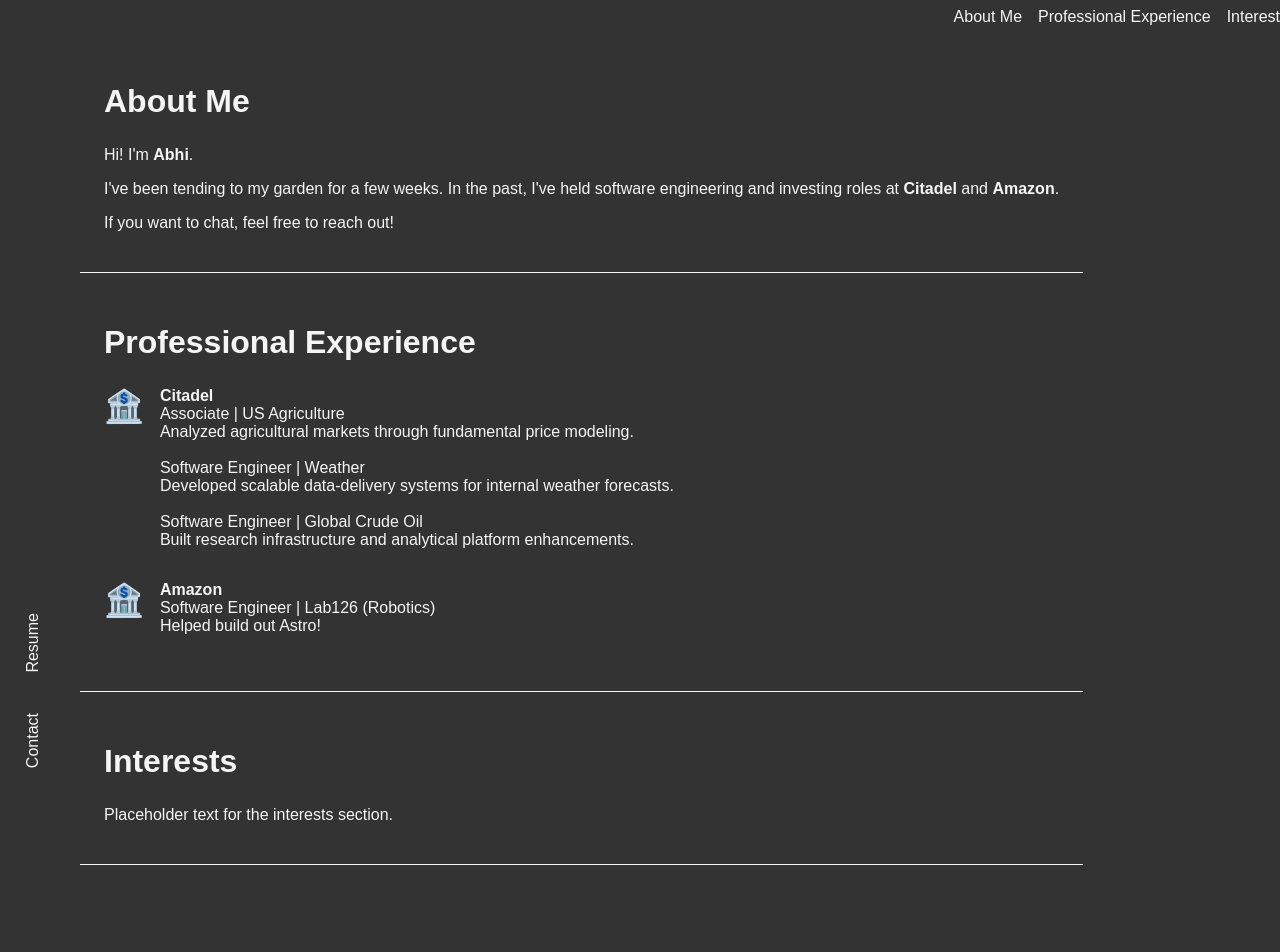
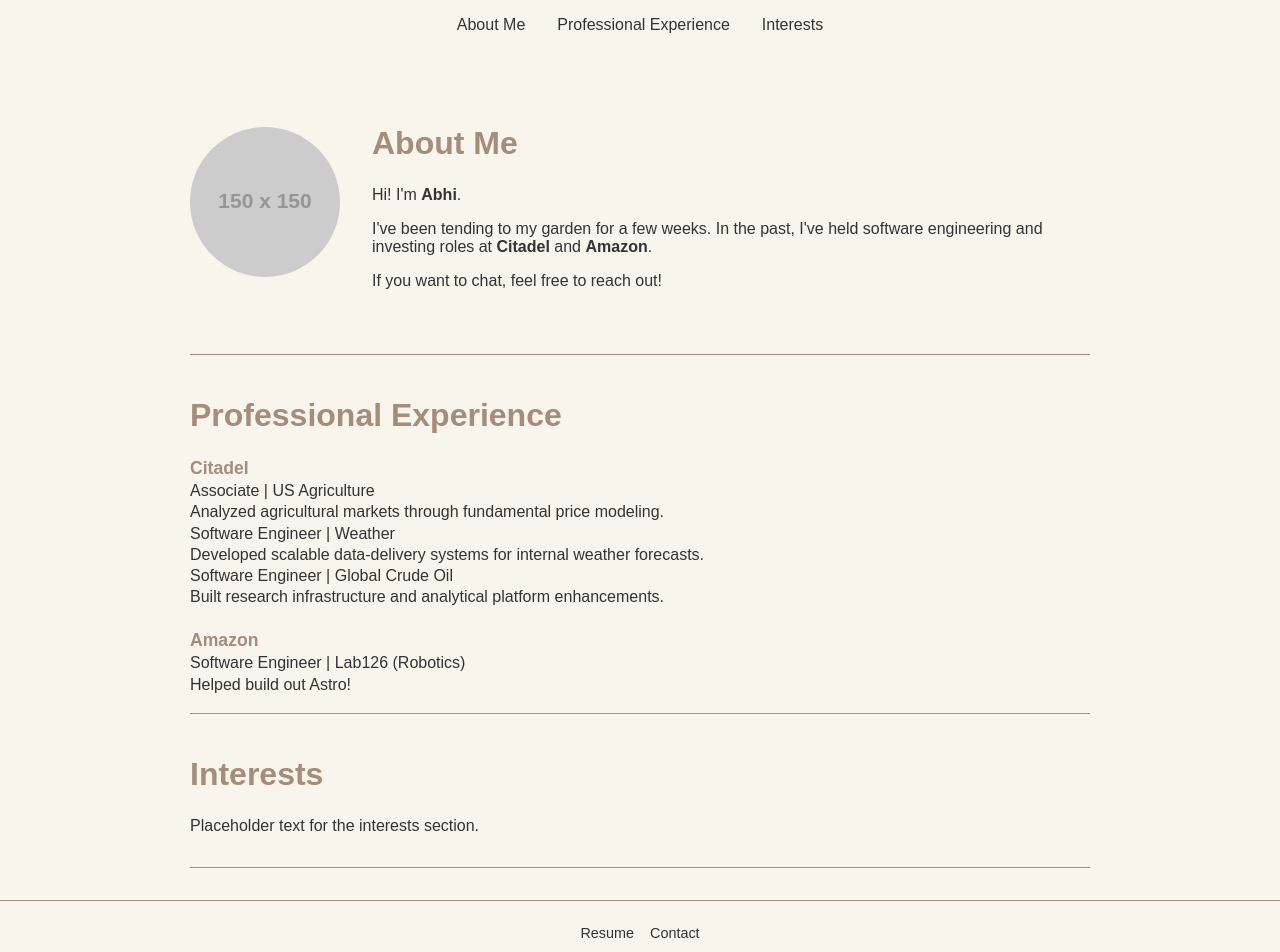
Before and after one commit to abhianand1999/abhianand1999.github.io, a React (Vite) app: page / in a window 1280 px wide. Shown: the top 952 px of the page. Before the commit the page ends 865 px from the top, so only its background shows below. Built offline with nearby package versions, Linux system fonts and the light colour scheme.

Commit message:
Cleanup and minimialization

```diff
--- a/src/app.jsx
+++ b/src/app.jsx
@@ -1,22 +1,20 @@
 import React from 'react';
 import TopNav from './components/TopNav';
-import SideNav from './components/SideNav';
 import About from './components/About';
 import Experience from './components/Experience';
 import Interests from './components/Interests';
+import Footer from './components/Footer';
 
 function App() {
   return (
     <div className="App">
       <TopNav />
-      <div className="main-content">
-        <SideNav />
-        <main>
-          <About />
-          <Experience />
-          <Interests />
-        </main>
-      </div>
+      <main>
+        <About />
+        <Experience />
+        <Interests />
+      </main>
+      <Footer />
     </div>
   );
 }
--- a/src/components/About.jsx
+++ b/src/components/About.jsx
@@ -2,7 +2,9 @@ import React from 'react';
 
 function About() {
   return (
-    <section id="about">
+    <section id="about" className="about-section">
+      <img src="https://via.placeholder.com/150" alt="Placeholder" className="profile-pic" />
+      <div className="about-content">
         <h2>About Me</h2>
         <p>
           Hi! I'm <strong>Abhi</strong>.
@@ -13,6 +15,7 @@ function About() {
         <p>
           If you want to chat, feel free to reach out!
         </p>
+      </div>
     </section>
   );
 }
--- a/src/components/Experience.jsx
+++ b/src/components/Experience.jsx
@@ -2,26 +2,22 @@ import React from 'react';
 
 function Experience() {
   return (
-    <section id="experience">
+    <section id="experience" className="experience-section">
       <h2>Professional Experience</h2>
       <div className="experience-item">
-        <span className="experience-icon">🏦</span>
         <div className="experience-details">
-          <p><strong>Citadel</strong></p>
+          <p className="experience-company"><strong>Citadel</strong></p>
           <p>Associate | US Agriculture</p>
           <p>Analyzed agricultural markets through fundamental price modeling.</p>
-          <br></br>
           <p>Software Engineer | Weather</p>
           <p>Developed scalable data-delivery systems for internal weather forecasts.</p>
-          <br></br>
           <p>Software Engineer | Global Crude Oil</p>
           <p>Built research infrastructure and analytical platform enhancements.</p>
         </div>
       </div>
       <div className="experience-item">
-        <span className="experience-icon">🏦</span>
         <div className="experience-details">
-          <p><strong>Amazon</strong></p>
+          <p className="experience-company"><strong>Amazon</strong></p>
           <p>Software Engineer | Lab126 (Robotics)</p>
           <p>Helped build out Astro!</p>
         </div>
--- a/src/components/SideNav.jsx
+++ b/src/components/Footer.jsx
@@ -1,12 +1,12 @@
 import React from 'react';
 
-function SideNav() {
+function Footer() {
   return (
-    <nav className="side-nav">
+    <footer className="footer">
       <a href="assets/Abhi's Resume.pdf" target="_blank" rel="noopener noreferrer">Resume</a>
       <a href="mailto:abhinavanand@berkeley.edu">Contact</a>
-    </nav>
+    </footer>
   );
 }
 
-export default SideNav;
+export default Footer;
--- a/src/components/Interests.jsx
+++ b/src/components/Interests.jsx
@@ -2,7 +2,7 @@ import React from 'react';
 
 function Interests() {
   return (
-    <section id="interests">
+    <section id="interests" className="interests-section">
       <h2>Interests</h2>
       <p>Placeholder text for the interests section.</p>
     </section>
--- a/src/style.css
+++ b/src/style.css
@@ -1,7 +1,7 @@
 :root {
-  --background-color: #333333;
-  --text-color: #F5F5F5;
-  --primary-color: #F5F5F5;
+  --background-color: #F8F5EC; /* Light beige */
+  --text-color: #333333; /* Dark gray */
+  --primary-color: #A68C7A; /* Muted brown/beige */
 }
 
 body {
@@ -19,13 +19,9 @@ body {
 }
 
 .top-nav {
-  position: fixed;
-  top: 0;
-  left: 0;
-  width: 100%;
   display: flex;
-  justify-content: flex-end; /* Right-align */
-  padding: 0.5rem 1rem; /* Tighter padding */
+  justify-content: center;
+  padding: 1rem 0;
   background-color: var(--background-color);
   z-index: 10;
 }
@@ -33,8 +29,9 @@ body {
 .top-nav a {
   color: var(--text-color);
   text-decoration: none;
-  margin: 0 0.5rem; /* Tighter margin */
-  font-size: 1rem; /* Slightly smaller font for tightness */
+  margin: 0 1rem;
+  font-size: 1rem;
+  transition: color 0.3s ease;
 }
 
 .top-nav a:hover {
@@ -72,9 +69,9 @@ body {
 }
 
 main {
-  padding-top: 2rem;
-  padding-left: 5rem;
-  padding-right: 5rem;
+  padding-top: 0rem;
+  max-width: 900px;
+  margin: 0 auto;
 }
 
 .main-content {
@@ -82,25 +79,99 @@ main {
 }
 
 section {
-  padding: 1.5rem;
+  padding: 1rem 0;
   border-bottom: 1px solid var(--primary-color);
+}
+
+.experience-section {
+  border-bottom: 1px solid var(--primary-color);
+}
+
+.experience-item {
+  margin-bottom: 1.5rem;
+}
+
+.experience-item:last-child {
+  margin-bottom: 0;
+}
+
+.experience-company {
+  font-size: 1.1em;
+  margin-bottom: 0.5rem;
+  color: var(--primary-color);
+}
+
+.experience-details p {
+  margin: 0.2rem 0;
 }
 
 h2 {
   font-size: 2rem;
   color: var(--primary-color);
+  margin-bottom: 1.5rem;
 }
 
-.experience-item {
-  display: flex;
-  margin-bottom: 2rem;
+.interests-section {
+  border-bottom: 1px solid var(--primary-color);
 }
 
-.experience-icon {
-  font-size: 2rem;
-  margin-right: 1rem;
+.about-section {
+  display: flex;
+  align-items: center;
+  gap: 2rem;
+  padding: 3rem 0; /* Add more vertical padding for breathing room */
 }
 
-.experience-details p {
-  margin: 0;
+.profile-pic {
+  width: 150px;
+  height: 150px;
+  border-radius: 50%;
+  object-fit: cover;
+  flex-shrink: 0; /* Prevent shrinking */
 }
+
+.about-content {
+  flex-grow: 1;
+}
+
+.footer {
+  display: flex;
+  justify-content: center;
+  padding: 1.5rem;
+  gap: 1rem;
+  background-color: var(--background-color);
+  border-top: 1px solid var(--primary-color);
+  margin-top: 2rem;
+}
+
+.footer a {
+  color: var(--text-color);
+  text-decoration: none;
+  font-size: 0.9rem;
+  transition: color 0.3s ease;
+}
+
+.footer a:hover {
+  color: var(--primary-color);
+}
+
+.footer {
+  display: flex;
+  justify-content: center;
+  padding: 1.5rem;
+  gap: 1rem;
+  background-color: var(--background-color);
+  border-top: 1px solid var(--primary-color);
+  margin-top: 2rem;
+}
+
+.footer a {
+  color: var(--text-color);
+  text-decoration: none;
+  font-size: 0.9rem;
+  transition: color 0.3s ease;
+}
+
+.footer a:hover {
+  color: var(--primary-color);
+}
```
Lines whose indentation alone changed are shown as unchanged.
